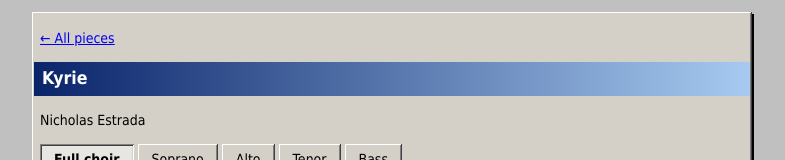
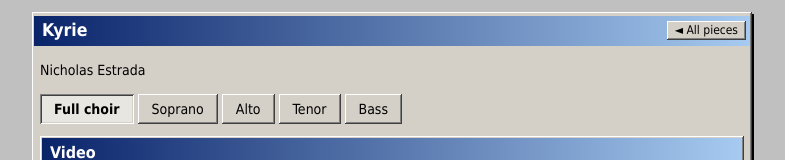
Before and after one commit to estradanic/choir-practice, an Astro site: page /pieces/kyrie-immaculate-conception in a window 1280 px wide. Shown: the top 160 px of the page, without its empty margins (248-1033 px from the left). Built offline with nearby package versions, Linux system fonts and the light colour scheme; Astro itself is replaced by a stand-in of ours.

Commit message:
Move back link into title bar

```diff
--- a/src/layouts/Layout.astro
+++ b/src/layouts/Layout.astro
@@ -13,6 +13,9 @@ const { title } = Astro.props;
       body { font: 13px/1.45 Tahoma, Verdana, "Segoe UI", Arial, sans-serif; max-width: 44rem; margin: 12px auto; padding: 2px 8px 8px; background: var(--face); color: #000; box-shadow: var(--raised), 2px 2px 0 #000; }
       @media (min-width: 600px) { body { font-size: 14px; } }
       h1 { margin: 2px -6px 8px; padding: 4px 8px; font-size: 1.1rem; color: #fff; background: linear-gradient(90deg, var(--navy), #a6caf0); }
+      .titlebar { display: flex; align-items: center; gap: 8px; margin: 2px -6px 8px; padding: 2px 4px 2px 8px; background: linear-gradient(90deg, var(--navy), #a6caf0); }
+      .titlebar h1 { flex: 1; margin: 0; padding: 0; background: none; min-width: 0; }
+      .titlebar .btn { padding: 1px 8px; font-size: 12px; white-space: nowrap; }
       h2 { font-size: 1rem; margin: 12px 0 4px; }
       a { color: #0000ee; }
       small { color: #333; }
--- a/src/pages/pieces/[slug].astro
+++ b/src/pages/pieces/[slug].astro
@@ -9,8 +9,10 @@ const base = import.meta.env.BASE_URL.replace(/\/$/, '');
 const file = (f) => `${base}/pieces/${piece.slug}/${f}`;
 ---
 <Layout title={piece.title}>
-  <p><a href={`${base}/`}>← All pieces</a></p>
-  <h1>{piece.title}</h1>
+  <div class="titlebar">
+    <h1>{piece.title}</h1>
+    <a class="btn" href={`${base}/`}>◄ All pieces</a>
+  </div>
   <p>{piece.composer}</p>
   <nav class="tabs" role="tablist">
     {piece.tracks.map((t, i) => (
```
